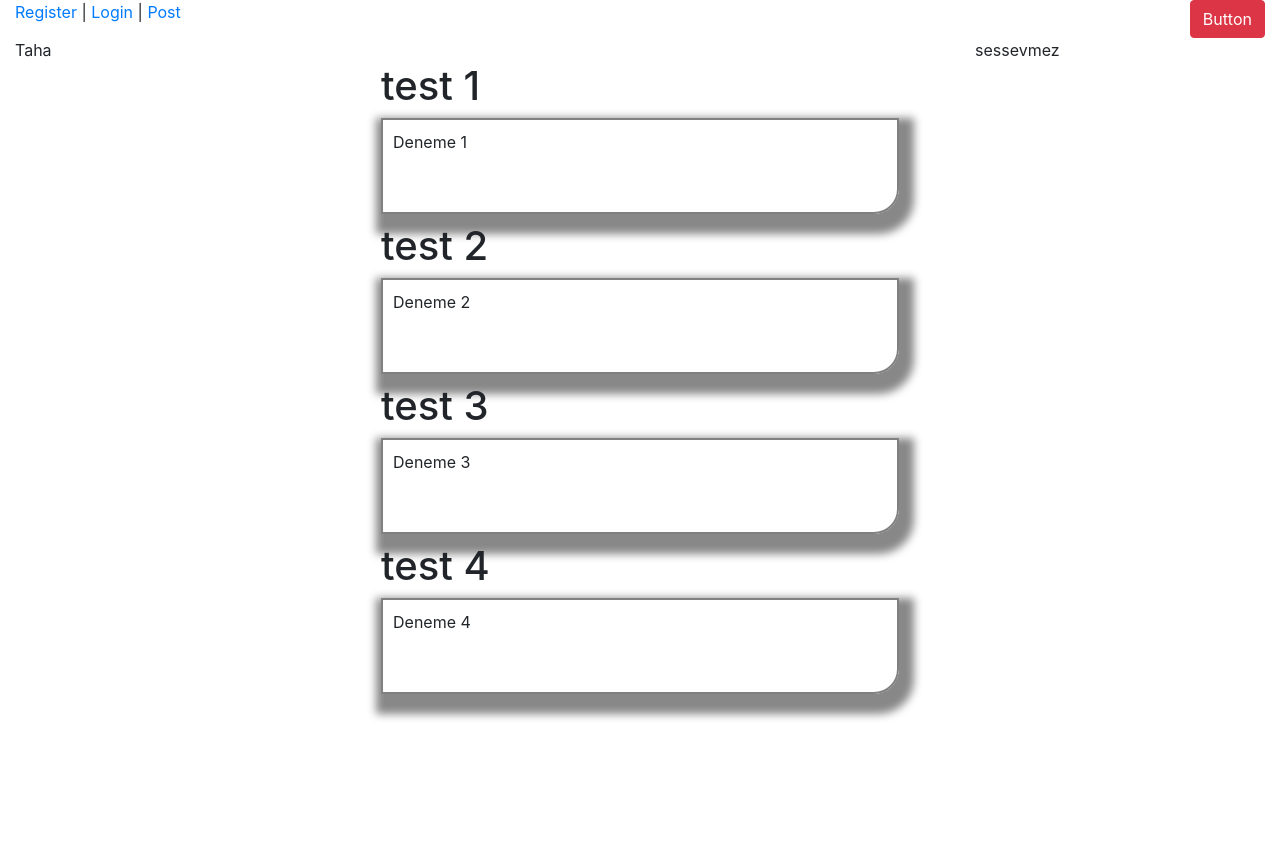
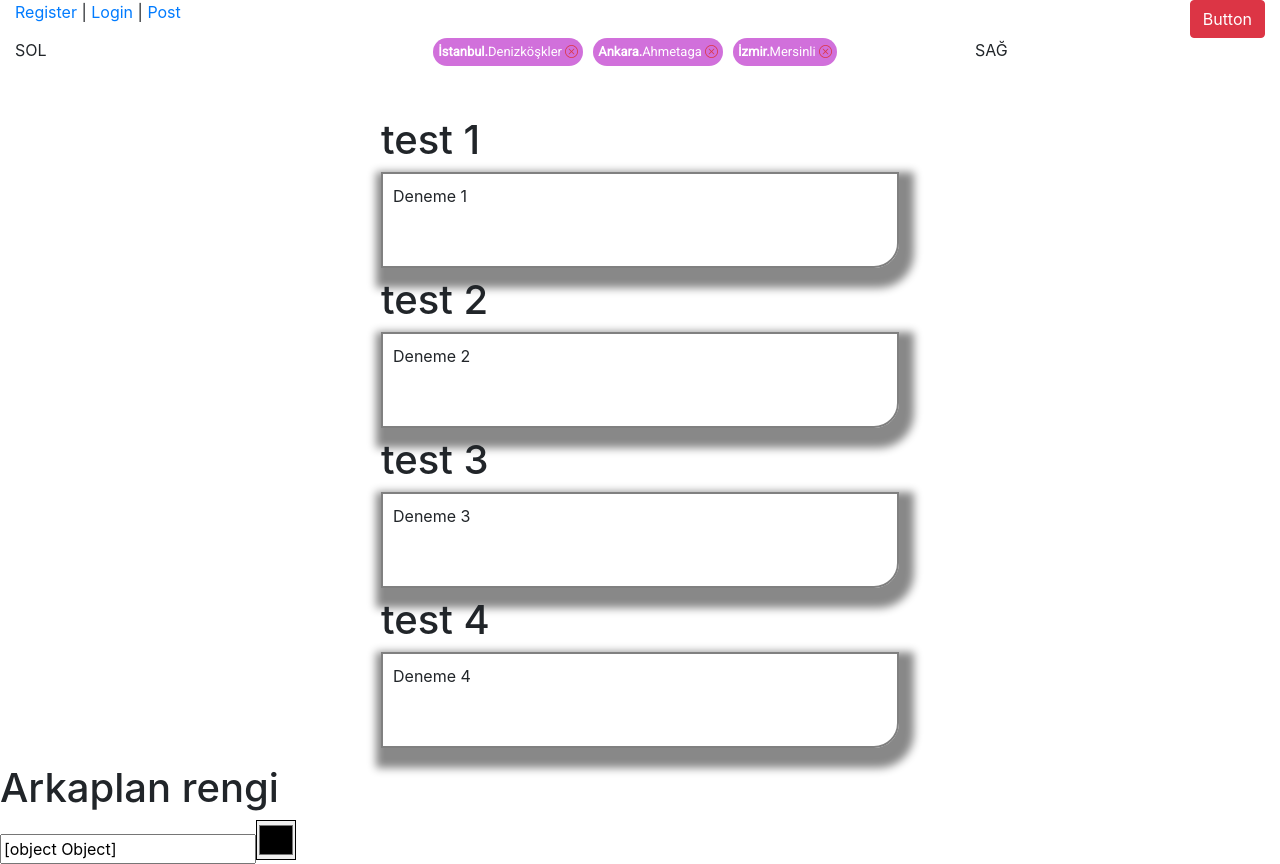
Before and after one commit to SessevmezBugra/komsum, a Vue app: page / in a window 1280 px wide. Before the commit the page ends 800 px from the top, so only its background shows below. Built offline with nearby package versions, Linux system fonts and the light colour scheme.

Commit message:
Homepage ve liste getirildi bubble componenti oluşturuldu

```diff
--- /dev/null
+++ b/src/components/Bubble.vue
@@ -0,0 +1,89 @@
+<template>
+  <div>
+    <div class="bubble-list">
+      <ul>
+        <li v-for="filterSearch in filters" :key="filterSearch.city">
+          <p>
+            <span class="title">{{ filterSearch.city }}. </span>
+            <span class="lbl">{{ filterSearch.street }} </span>
+            <a href="" class="">
+              <b-icon icon="x-circle" class="circle" variant="danger"></b-icon>
+            </a>
+          </p>
+        </li>
+      </ul>
+    </div>
+  </div>
+</template>
+
+<script>
+export default {
+  data() {
+    return {
+      filters: [
+        {
+          city: "İstanbul",
+          street: "Denizköşkler",
+        },
+        {
+          city: "Ankara",
+          street: "Ahmetaga",
+        },
+        {
+          city: "İzmir",
+          street: "Mersinli",
+        },
+      ],
+    };
+  },
+};
+</script>
+
+
+<style scoped>
+.bubble-list {
+  overflow: hidden;
+}
+
+ul {
+  margin: 0;
+  padding: 0;
+  list-style: none;
+}
+
+li {
+  float: left;
+  margin: 0 10px 10px 0;
+}
+
+li > p {
+  font: 13px/18px "roboto";
+  color: #fff;
+  background: #d170db;
+  -webkit-border-top-right-radius: 15px;
+  -webkit-border-bottom-right-radius: 15px;
+  -webkit-border-bottom-left-radius: 15px;
+  -webkit-border-top-left-radius: 15px;
+  -moz-border-radius-topright: 15px;
+  -moz-border-radius-bottomright: 15px;
+  -moz-border-radius-bottomleft: 15px;
+  -moz-border-radius-topleft: 15px;
+  border-top-right-radius: 15px;
+  border-bottom-right-radius: 15px;
+  border-bottom-left-radius: 15px;
+  border-top-left-radius: 15px;
+  display: inline-block;
+  *display: inline;
+  zoom: 1;
+  padding: 5px;
+}
+
+li > p > .title {
+  font-weight: bold;
+  display: inline-block;
+}
+
+li > p > .tittle > .lbl {
+  padding-left: 8px;
+}
+</style>
--- a/src/components/PostList.vue
+++ b/src/components/PostList.vue
@@ -1,8 +1,14 @@
 <template>
+  <div>
+    <div class="bubble-container">
+      <div>
+      <bubble/>
+    </div>
+    </div>
   <b-container fluid>
     <b-row class="p-3">
       <b-col>
-        <b-row v-for="postData in data" :key="postData" class="mt-2">
+        <b-row v-for="postData in data" :key="postData.header" class="mt-2">
           <b-container fluid>
             <post :header="postData.header" :content="postData.content" />
           </b-container>
@@ -10,14 +16,17 @@
       </b-col>
     </b-row>
   </b-container>
+  </div>
 </template>
 
 <script>
 import Post from "./Post.vue";
+import Bubble from "./Bubble.vue";
 
 export default {
   components: {
-    post: Post,
+    "post" : Post,
+    "bubble" : Bubble
   },
   data() {
     return {
@@ -45,4 +54,12 @@ export default {
 </script>
 
 <style scoped>
+
+.bubble-container {
+  display: flex;
+  justify-content: center;
+  align-items: center;
+
+}
+
 </style>
--- a/src/pages/Home.vue
+++ b/src/pages/Home.vue
@@ -1,5 +1,5 @@
 <template>
-  <div>
+  <div class="app"  v-bind:style="{ backgroundColor: color}">
     <b-container fluid>
       <b-row>
         <b-col>
@@ -10,13 +10,22 @@
         </b-col>
       </b-row>
       <b-row>
-        <b-col cols="3">Taha</b-col>
+        <b-col cols="3">SOL</b-col>
         <b-col cols="6">
             <post-list></post-list>
         </b-col>
-        <b-col cols="3">sessevmez</b-col>
+        <b-col cols="3">SAĞ</b-col>
       </b-row>
     </b-container>
+    <div>
+      <div >
+<h1>Arkaplan rengi</h1>
+  <div class="color">
+<input type="text" v-bind:style="{ color: color}" v-model="color" maxlength="7" placeholder="#000000"/>
+  <input type="color" v-model="color"/>
+    </div>
+</div>
+    </div>
   </div>
 </template>
 
@@ -31,6 +40,7 @@ export default {
   data() {
     return {
       selectedItem: null,
+      color: {color: ''}
     };
   },
   methods: {},
@@ -38,4 +48,31 @@ export default {
 </script>
 
 <style>
+#app {
+  display: flex;
+  height: 100%;
+  justify-content: center;
+  align-items: center;
+  flex-direction: column;
+  input {
+    padding: 1rem 1rem;
+    font-size: 2rem;
+    border: 0;
+    border-radius: 3px;
+    background: #fff;
+  }
+
+}
+
+
+
+input[type="color"]{
+  width:40px;
+  border:1px solid black;
+  margin:0px;
+  padding:0px !important;
+  height:40px;
+}
+
+
 </style>
```
